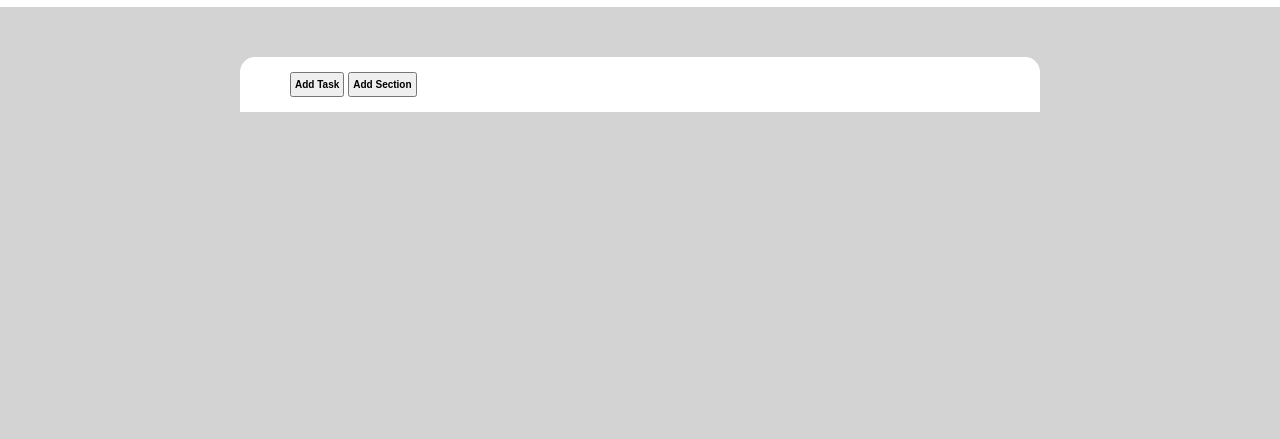
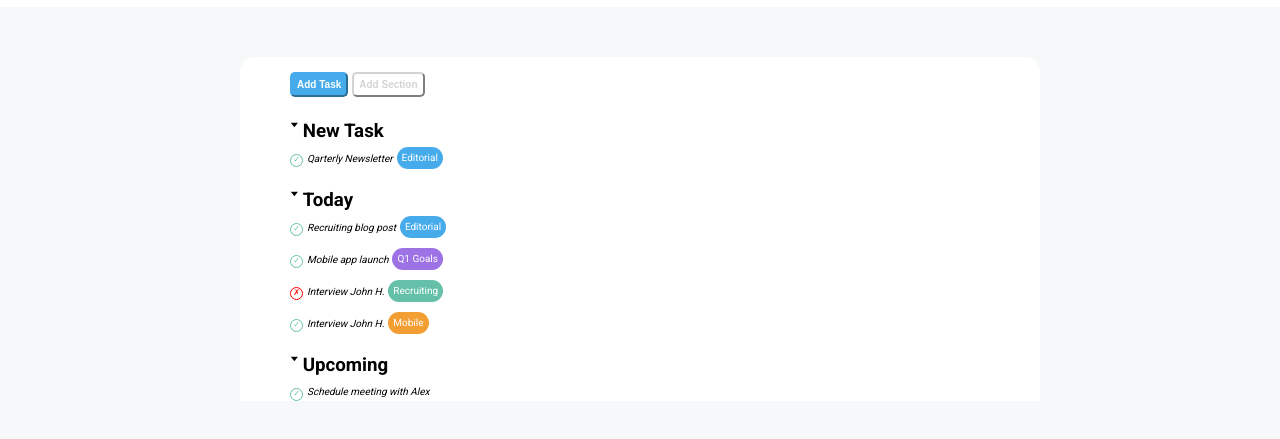
Before and after one commit to NicoloCasagrande/html-css-toboolist, a plain HTML site: page index.html in a window 1280 px wide. Shown: the part 67-506 px from the top of the page. Drawn offline with Linux system fonts and the light colour scheme.

Commit message:
creazione caselle colorate

```diff
--- a/css/style.css
+++ b/css/style.css
@@ -5,7 +5,7 @@
 }
 
 body{
-    background-color: lightgrey;
+    background-color: #F6F8F9;
     font-family: 'Roboto', sans-serif;
 }
 
@@ -31,14 +31,20 @@ header{
 /* MAIN */
 
 .container{
-    border-top-left-radius: 15px;
-    border-top-right-radius: 15px;
     background-color: white;
     max-width: 800px;
     margin: auto;
     padding-left: 50px;
     padding-top: 15px;
-    padding-bottom: 15px;
+    border-bottom: 15px;
+    border-color: #F6F8F9;
+}
+
+#container-iniziale{
+    border-top-left-radius: 15px;
+    border-top-right-radius: 15px;
+    border-bottom: #F6F8F9;
+    border-bottom-style: 4px;
 }
 
 .bottoni{
@@ -53,15 +59,87 @@ header{
 .bottone-generico{
     height: 25px;
     font-size: 10px;
-    padding: 3px 3px;
+    padding: 3px 5px;
     font-weight: bold;
 }
 
 #bottone1{
-
+    background-color: #45ABEA;
+    border-radius: 5px;
+    color: white;
+    border-color: #45ABEA;
 }
 
 #bottone2{
+    background-color: white;
+    border-radius: 5px;
+    color: lightgray;
+    border-color: lightgray;
+}
 
+.freccetta{
+    display: inline-block;
+}
+
+h3{
+    display: inline-block;
+}
+
+.circle{
+    height: 13px;
+    width: 13px;
+    border-radius: 50%;
+    border: solid 1px;
+    text-align: center;
+    display: inline-block;
+    padding-top: 0;
+    font-size: 8px;
+}
+
+.circle-check{
+    color:  #64C0A9;
+}
+
+.circle-cross{
+    color: red;
+}
+
+.testo{
+    display: inline-block;
+    font-size: 10px;
+    vertical-align: middle;
+}
+
+.casella{
+    display: inline-block;
+    background-color: #45ABEA;
+    height: 22px;
+    padding: 5px 5px 5px 5px;
+    border-radius: 15px;
+    vertical-align: middle;
+    text-align: center;
+    font-size: 10px;
+    color: white;
+}
+
+.menu{
+    margin: 8px 0px;
+    margin-bottom: 20px;
+}
+
+.menu-riga{
+    margin-bottom: 10px;
+}
+
+#casella-viola{
+    background-color: #9C72E4;
+}
+
+#casella-verde{
+    background-color: #64C0A9;
+}
+
+#casella-arancione{
+    background-color: #F29E33;
 }
 /* /MAIN */
--- a/index.html
+++ b/index.html
@@ -36,10 +36,92 @@
                 </div>
             </section>
         </section>
-        <section>
-
-        </section>
-        <section>
+        <section class="container">
+            <section class="menu">
+                <div>
+                    <div class="freccetta">
+                        &#129171;
+                    </div>
+                    <h3>New Task</h3>
+                </div>
+                <section class="menu-riga">
+                    <div class="circle circle-check">
+                        &check;
+                    </div>
+                    <div class="testo">
+                        <em>Qarterly Newsletter</em>
+                    </div>
+                    <div class="casella">
+                        Editorial
+                    </div>
+                </section>
+            </section>
+            <section class="menu">
+                <div>
+                    <div class="freccetta">
+                        &#129171;
+                    </div>
+                    <h3>Today</h3>
+                </div>
+                <section class="menu-riga">
+                    <div class="circle circle-check">
+                        &check;
+                    </div>
+                    <div class="testo">
+                        <em>Recruiting blog post</em>
+                    </div>
+                    <div class="casella">
+                        Editorial
+                    </div>
+                </section>
+                <section class="menu-riga">
+                    <div class="circle circle-check">
+                        &check;
+                    </div>
+                    <div class="testo">
+                        <em>Mobile app launch</em>
+                    </div>
+                    <div class="casella" id="casella-viola">
+                        Q1 Goals
+                    </div>
+                </section>
+                <section class="menu-riga">
+                    <div class="circle circle-cross">
+                        &cross;
+                    </div>
+                    <div class="testo">
+                        <em>Interview John H.</em>
+                    </div>
+                    <div class="casella" id="casella-verde">
+                        Recruiting
+                    </div>
+                </section>
+                <section class="menu-riga">
+                <div class="circle circle-check">
+                    &check;
+                </div>
+                <div class="testo">
+                    <em>Interview John H.</em>
+                </div>
+                <div class="casella" id="casella-arancione">
+                    Mobile
+                </div>
+                </section>
+            </section>
+            <section class="menu">
+                <div>
+                    <div class="freccetta">
+                        &#129171;
+                    </div>
+                    <h3>Upcoming</h3>
+                </div>
+                <div class="circle circle-check">
+                    &check;
+                </div>
+                <div class="testo">
+                    <em>Schedule meeting with Alex</em>
+                </div>
+            </section>
         </section>
     </main>
     <footer>
```
